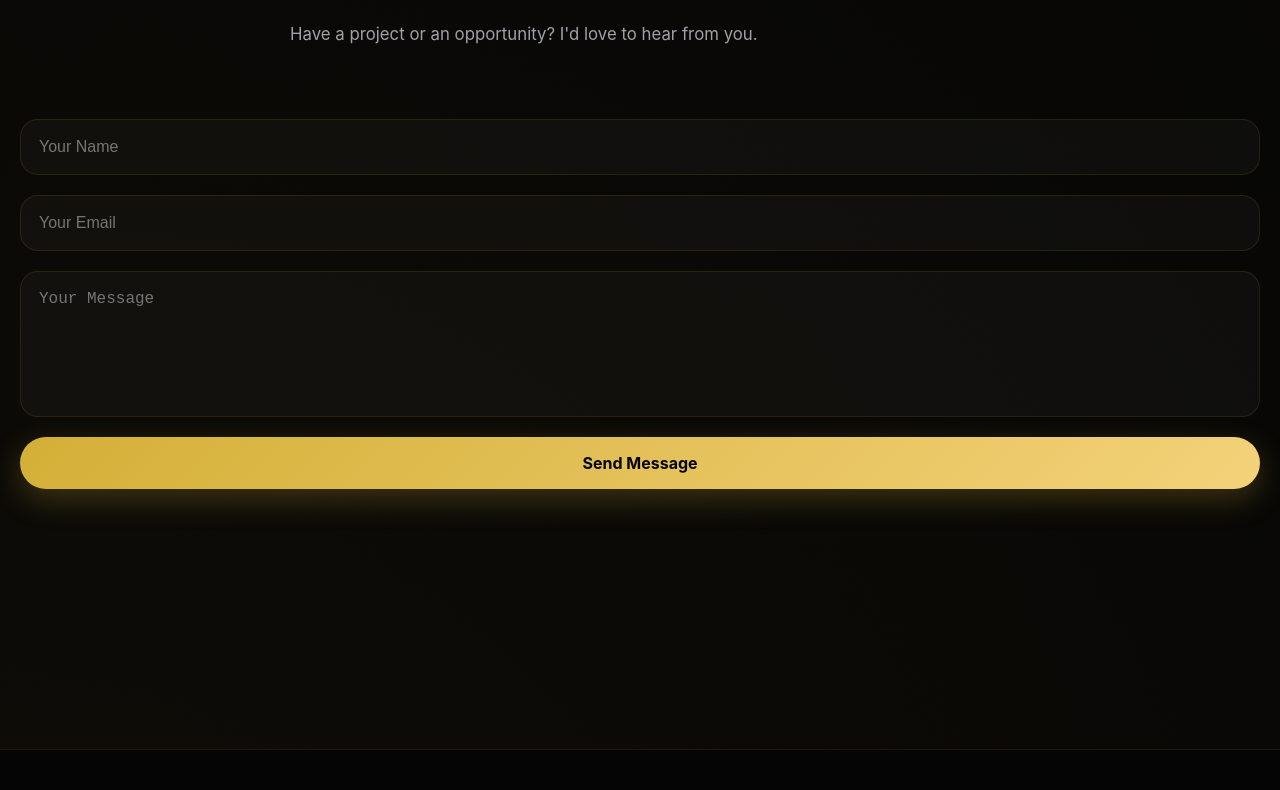
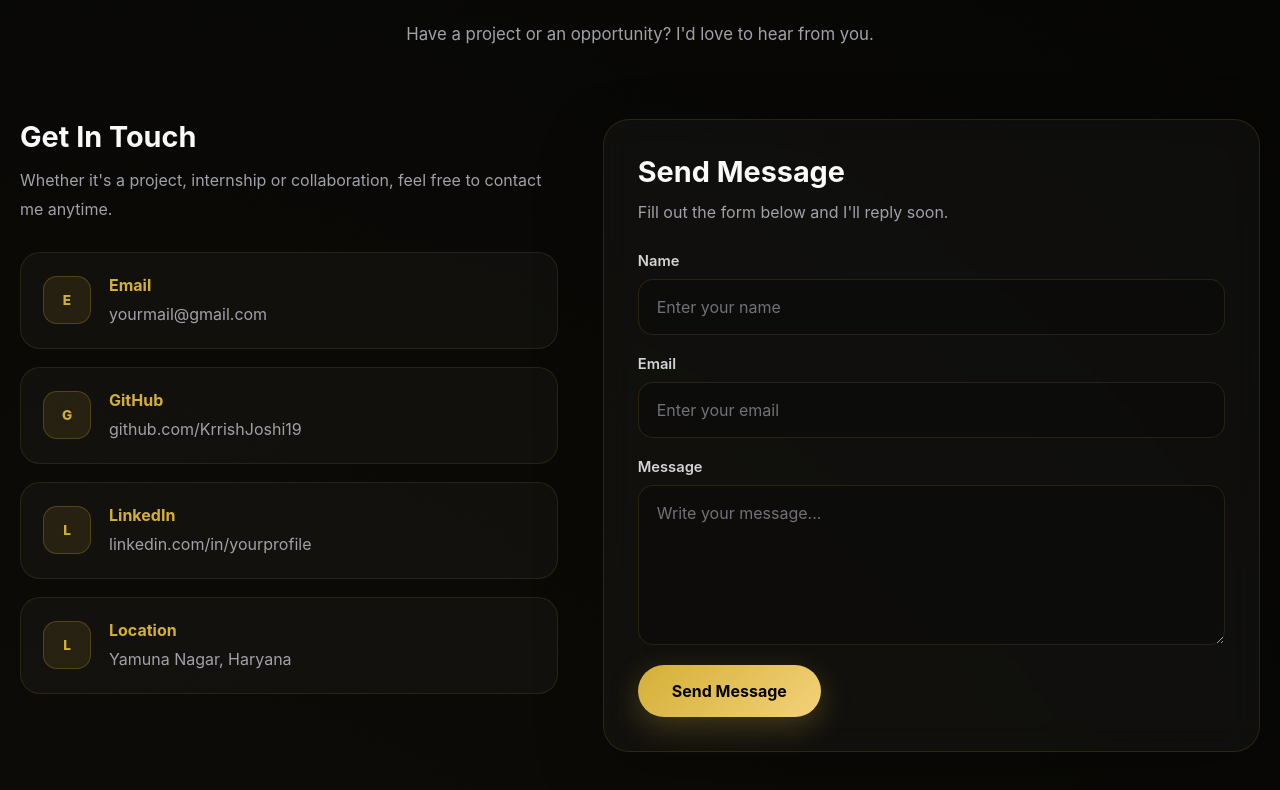
Before and after one commit to KrrishJoshi19/obsidian-royale-v2, a React (Vite) app: page / in a window 1280 px wide. Shown: the part 4690-5480 px from the top of the page. Built offline with nearby package versions, Linux system fonts and the light colour scheme.

Commit message:
Redesigned Contact Section

```diff
--- a/src/sections/contact.jsx
+++ b/src/sections/contact.jsx
@@ -1,5 +1,24 @@
 import "../styles/contact.css";
 import Reveal from "../components/Reveal";
+
+const contactInfo = [
+  {
+    title: "Email",
+    value: "yourmail@gmail.com",
+  },
+  {
+    title: "GitHub",
+    value: "github.com/KrrishJoshi19",
+  },
+  {
+    title: "LinkedIn",
+    value: "linkedin.com/in/yourprofile",
+  },
+  {
+    title: "Location",
+    value: "Yamuna Nagar, Haryana",
+  },
+];
 
 function Contact() {
   return (
@@ -7,8 +26,11 @@ function Contact() {
       <div className="container">
 
         <Reveal>
+          <div className="contact-heading">
 
-          <p className="section-tag">CONTACT</p>
+            <p className="section-tag">
+              CONTACT
+            </p>
 
             <h2 className="section-title">
               Let's Work Together
@@ -19,29 +41,117 @@ function Contact() {
               I'd love to hear from you.
             </p>
 
+          </div>
+        </Reveal>
+
+        <div className="contact-wrapper">
+
+          <Reveal>
+
+            <div className="contact-info">
+
+              <div className="contact-intro">
+
+                <h3>
+                  Get In Touch
+                </h3>
+
+                <p>
+                  Whether it's a project, internship or collaboration,
+                  feel free to contact me anytime.
+                </p>
+
+              </div>
+
+              {contactInfo.map((item) => (
+
+                <div
+                  className="info-card"
+                  key={item.title}
+                >
+
+                  <div className="info-icon">
+                    {item.title.charAt(0)}
+                  </div>
+
+                  <div className="info-content">
+
+                    <h3>
+                      {item.title}
+                    </h3>
+
+                    <p>
+                      {item.value}
+                    </p>
+
+                  </div>
+
+                </div>
+
+              ))}
+
+            </div>
+
           </Reveal>
 
           <Reveal delay={0.2}>
 
             <form className="contact-form">
 
+              <div className="form-heading">
+
+                <h3>
+                  Send Message
+                </h3>
+
+                <p>
+                  Fill out the form below and I'll reply soon.
+                </p>
+
+              </div>
+
+              <div className="form-group">
+
+                <label>
+                  Name
+                </label>
+
                 <input
                   type="text"
-              placeholder="Your Name"
+                  placeholder="Enter your name"
                 />
+
+              </div>
+
+              <div className="form-group">
+
+                <label>
+                  Email
+                </label>
 
                 <input
                   type="email"
-              placeholder="Your Email"
+                  placeholder="Enter your email"
                 />
+
+              </div>
+
+              <div className="form-group">
+
+                <label>
+                  Message
+                </label>
 
                 <textarea
                   rows="6"
-              placeholder="Your Message"
+                  placeholder="Write your message..."
                 ></textarea>
 
+              </div>
+
               <button
-              className="primary-btn"
+                className="primary-btn contact-submit"
+                type="submit"
               >
                 Send Message
               </button>
@@ -51,6 +161,8 @@ function Contact() {
           </Reveal>
 
         </div>
+
+      </div>
     </section>
   );
 }
--- a/src/styles/contact.css
+++ b/src/styles/contact.css
@@ -1,113 +1,207 @@
-.contact{
-    padding:140px 0;
+.contact {
+    padding: 140px 0;
 }
 
-.contact-wrapper{
-
-    display:grid;
-
-    grid-template-columns:1fr 1.2fr;
-
-    gap:50px;
-
-    margin-top:70px;
-
+.contact-heading {
+    text-align: center;
 }
 
-.contact-info{
-
-    display:flex;
-
-    flex-direction:column;
-
-    gap:22px;
-
+.contact-wrapper {
+    display: grid;
+    grid-template-columns: 0.9fr 1.1fr;
+    align-items: start;
+    gap: 45px;
+    margin-top: 70px;
 }
 
-.info-card{
-
-    background:rgba(255,255,255,.03);
-
-    border:1px solid rgba(212,175,55,.12);
-
-    padding:28px;
-
-    border-radius:22px;
-
-    transition:.35s ease;
-
+.contact-info {
+    display: flex;
+    flex-direction: column;
+    gap: 18px;
 }
 
-.info-card:hover{
-
-    transform:translateY(-6px);
-
-    border-color:#D4AF37;
-
+.contact-intro {
+    margin-bottom: 10px;
 }
 
-.info-card h3{
-
-    color:#D4AF37;
-
-    margin-bottom:10px;
-
+.contact-intro h3 {
+    margin-bottom: 12px;
+    color: #fafafa;
+    font-size: 1.8rem;
 }
 
-.info-card p{
-
-    color:#A1A1AA;
-
+.contact-intro p {
+    color: #a1a1aa;
+    line-height: 1.8;
 }
 
-.contact-form{
+.info-card {
+    display: flex;
+    align-items: center;
+    gap: 18px;
+    padding: 22px;
+    border: 1px solid rgba(212, 175, 55, 0.12);
+    border-radius: 20px;
+    background: rgba(255, 255, 255, 0.03);
+    transition:
+        transform 0.35s ease,
+        border-color 0.35s ease,
+        box-shadow 0.35s ease;
+}
 
-    display:flex;
+.info-card:hover {
+    transform: translateY(-5px);
+    border-color: rgba(212, 175, 55, 0.65);
+    box-shadow: 0 18px 45px rgba(212, 175, 55, 0.1);
+}
 
-    flex-direction:column;
+.info-icon {
+    display: inline-flex;
+    flex: 0 0 48px;
+    align-items: center;
+    justify-content: center;
+    width: 48px;
+    height: 48px;
+    border: 1px solid rgba(212, 175, 55, 0.25);
+    border-radius: 14px;
+    background: rgba(212, 175, 55, 0.1);
+    color: #d4af37;
+    font-size: 0.85rem;
+    font-weight: 800;
+}
 
-    gap:20px;
+.info-content {
+    min-width: 0;
+}
 
+.info-content h3 {
+    margin-bottom: 7px;
+    color: #d4af37;
+    font-size: 1rem;
+}
+
+.info-content p,
+.info-content a {
+    color: #a1a1aa;
+    line-height: 1.5;
+    text-decoration: none;
+    overflow-wrap: anywhere;
+    transition: color 0.25s ease;
+}
+
+.info-content a:hover {
+    color: #fafafa;
+}
+
+.contact-form {
+    display: flex;
+    flex-direction: column;
+    gap: 20px;
+    padding: 34px;
+    border: 1px solid rgba(212, 175, 55, 0.14);
+    border-radius: 26px;
+    background: rgba(255, 255, 255, 0.03);
+    box-shadow: 0 24px 70px rgba(0, 0, 0, 0.22);
+    backdrop-filter: blur(15px);
+}
+
+.form-heading {
+    margin-bottom: 5px;
+}
+
+.form-heading h3 {
+    margin-bottom: 10px;
+    color: #fafafa;
+    font-size: 1.8rem;
+}
+
+.form-heading p {
+    color: #a1a1aa;
+    line-height: 1.7;
+}
+
+.form-group {
+    display: flex;
+    flex-direction: column;
+    gap: 9px;
+}
+
+.form-group label {
+    color: #d4d4d8;
+    font-size: 0.92rem;
+    font-weight: 600;
 }
 
 .contact-form input,
-.contact-form textarea{
+.contact-form textarea {
+    width: 100%;
+    padding: 17px 18px;
+    border: 1px solid rgba(212, 175, 55, 0.14);
+    border-radius: 15px;
+    outline: none;
+    background: rgba(0, 0, 0, 0.2);
+    color: #fafafa;
+    font-family: inherit;
+    font-size: 1rem;
+    transition:
+        border-color 0.25s ease,
+        box-shadow 0.25s ease,
+        background 0.25s ease;
+}
 
-    background:rgba(255,255,255,.03);
-
-    border:1px solid rgba(212,175,55,.12);
-
-    border-radius:18px;
-
-    padding:18px;
-
-    color:white;
-
-    font-size:1rem;
-
-    outline:none;
-
+.contact-form input::placeholder,
+.contact-form textarea::placeholder {
+    color: #71717a;
 }
 
 .contact-form input:focus,
-.contact-form textarea:focus{
-
-    border-color:#D4AF37;
-
+.contact-form textarea:focus {
+    border-color: #d4af37;
+    background: rgba(212, 175, 55, 0.03);
+    box-shadow: 0 0 0 4px rgba(212, 175, 55, 0.08);
 }
 
-.contact-form textarea{
-
-    resize:none;
-
+.contact-form textarea {
+    min-height: 160px;
+    resize: vertical;
 }
 
-@media(max-width:900px){
-
-.contact-wrapper{
-
-grid-template-columns:1fr;
-
+.contact-submit {
+    align-self: flex-start;
+    border: 0;
+    cursor: pointer;
 }
 
+@media (max-width: 900px) {
+    .contact-wrapper {
+        grid-template-columns: 1fr;
+    }
+
+    .contact-form {
+        padding: 28px;
+    }
 }
+
+@media (max-width: 560px) {
+    .contact {
+        padding: 100px 0;
+    }
+
+    .contact-wrapper {
+        gap: 35px;
+        margin-top: 50px;
+    }
+
+    .info-card {
+        padding: 18px;
+    }
+
+    .contact-form {
+        padding: 22px;
+        border-radius: 22px;
+    }
+
+    .contact-submit {
+        width: 100%;
+    }
+}
```
Lines whose indentation alone changed are shown as unchanged.
